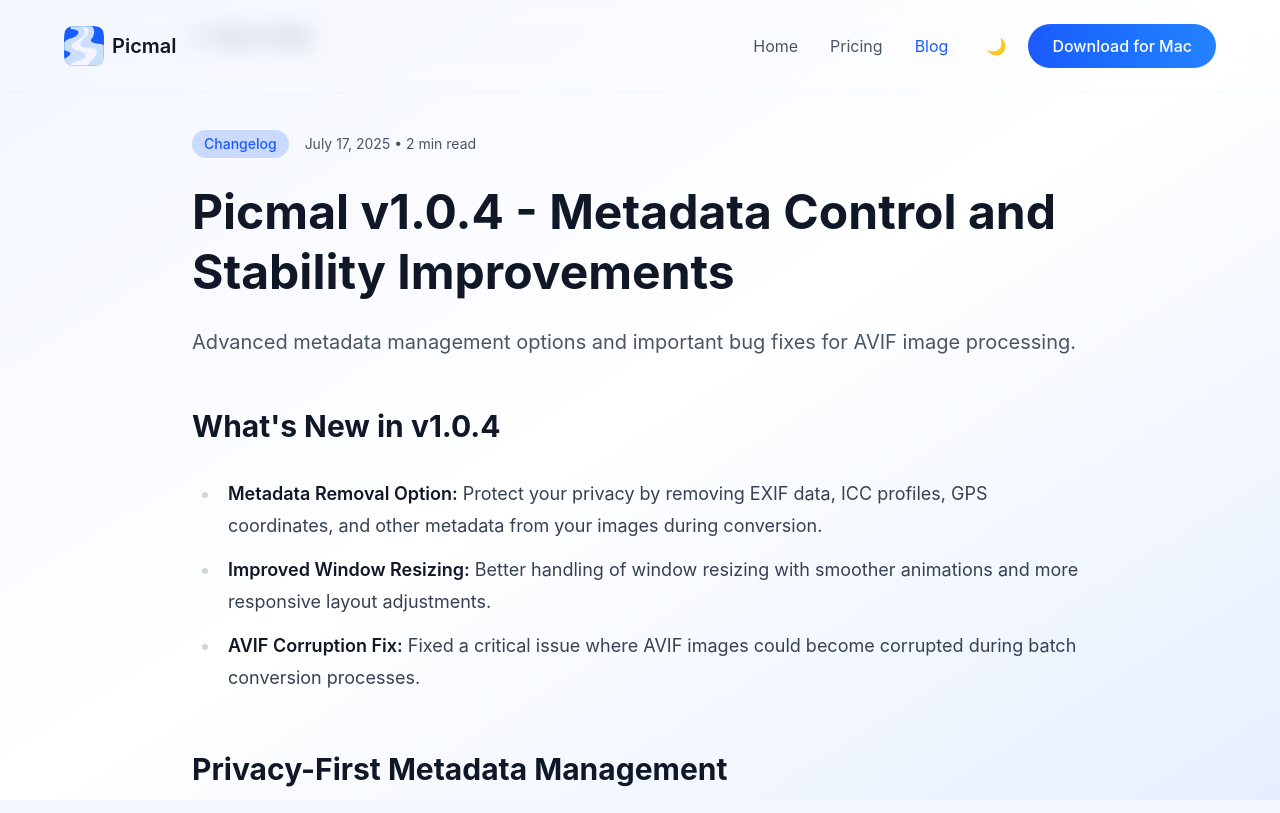
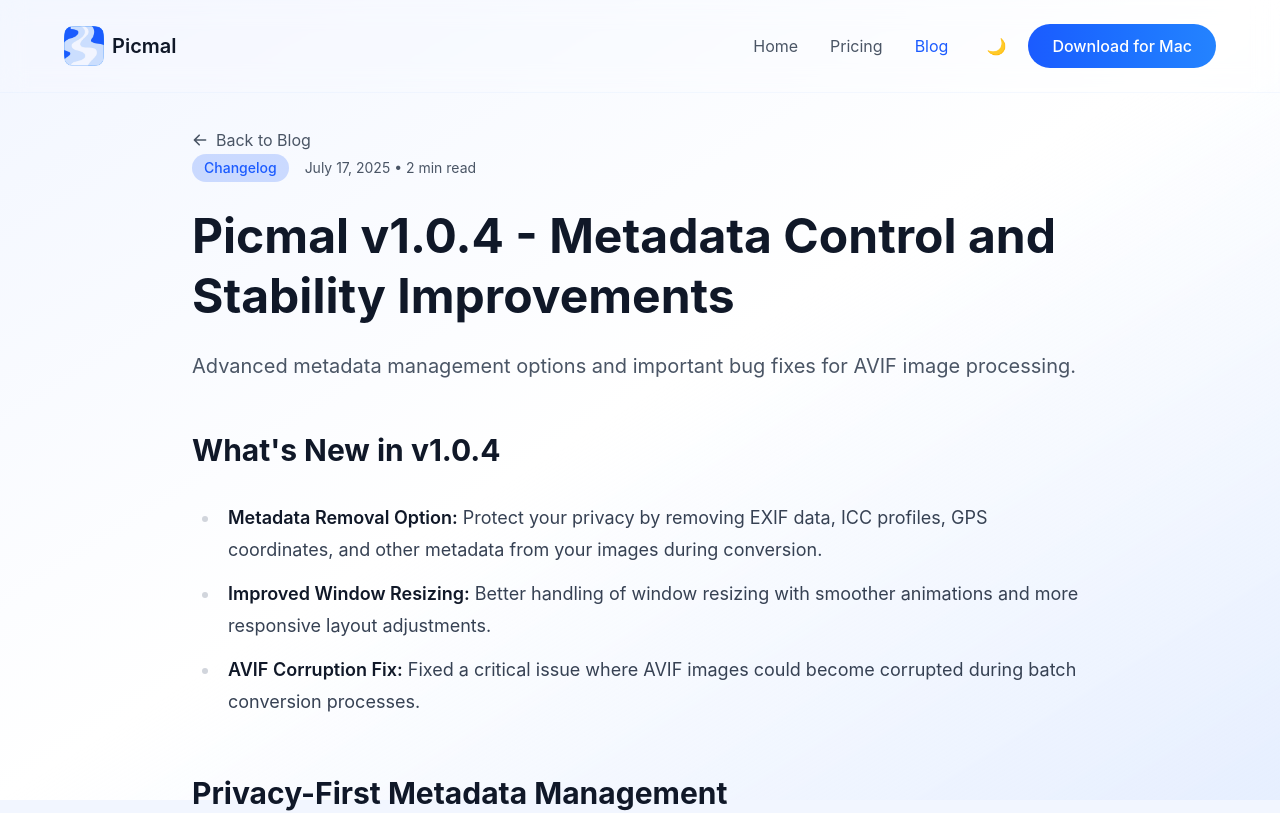
Before and after one commit to albertogalca/picmal-marketing, a Next.js app: page /blog/changelog-v1-0-4 in a window 1280 px wide. Shown: the top 813 px of the page. Built offline with nearby package versions, Linux system fonts and the light colour scheme.

Commit message:
updated title

```diff
--- a/app/blog/page.js
+++ b/app/blog/page.js
@@ -47,7 +47,7 @@
       <Header toggleTheme={toggleTheme} currentPage="blog" />
 
       {/* Blog Header */}
-      <section className="relative z-10 px-6 py-20">
+      <section className="relative z-10 px-6 pt-32 pb-20">
         <div className="max-w-4xl mx-auto text-center">
           <h1 className="text-5xl md:text-6xl font-bold mb-6 leading-tight">
             <span
--- a/app/components/mdx-components.jsx
+++ b/app/components/mdx-components.jsx
@@ -39,7 +39,7 @@
       <Header toggleTheme={toggleTheme} currentPage="blog" />
 
       {/* Back to Blog Link */}
-      <div className="relative z-10 px-6 pt-6">
+      <div className="relative z-10 px-6 pt-32">
         <div className="max-w-4xl mx-auto">
           <Link
             href="/blog"
@@ -62,7 +62,7 @@
       </div>
 
       {/* Article */}
-      <article className="relative z-10 px-6 py-20">
+      <article className="relative z-10 px-6 pb-20">
         <div className="max-w-4xl mx-auto">
           {/* Header */}
           <header className="mb-12">
--- a/app/layout.js
+++ b/app/layout.js
@@ -1,7 +1,7 @@
 import "./globals.css";
 
 export const metadata = {
-  title: "Picmal - Privacy-First Image Converter for Mac",
+  title: "Picmal - Effortless image conversion for Mac",
   description:
     "Fast, secure, and lightweight image conversion app for macOS. Convert between 20+ formats locally with no cloud uploads. Perfect for photographers and designers.",
 };
```
